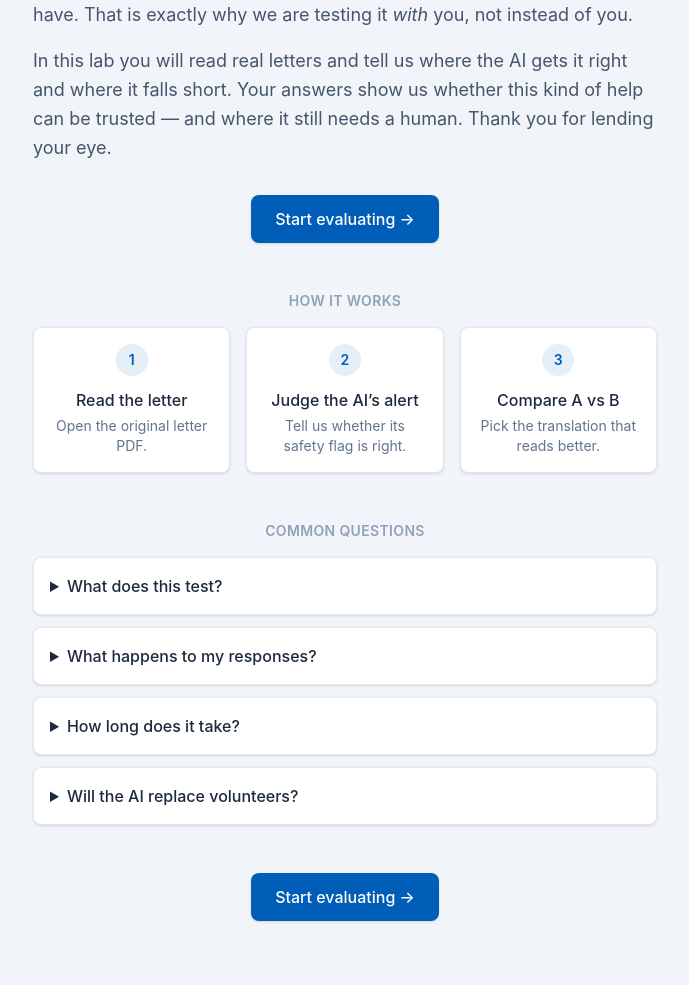
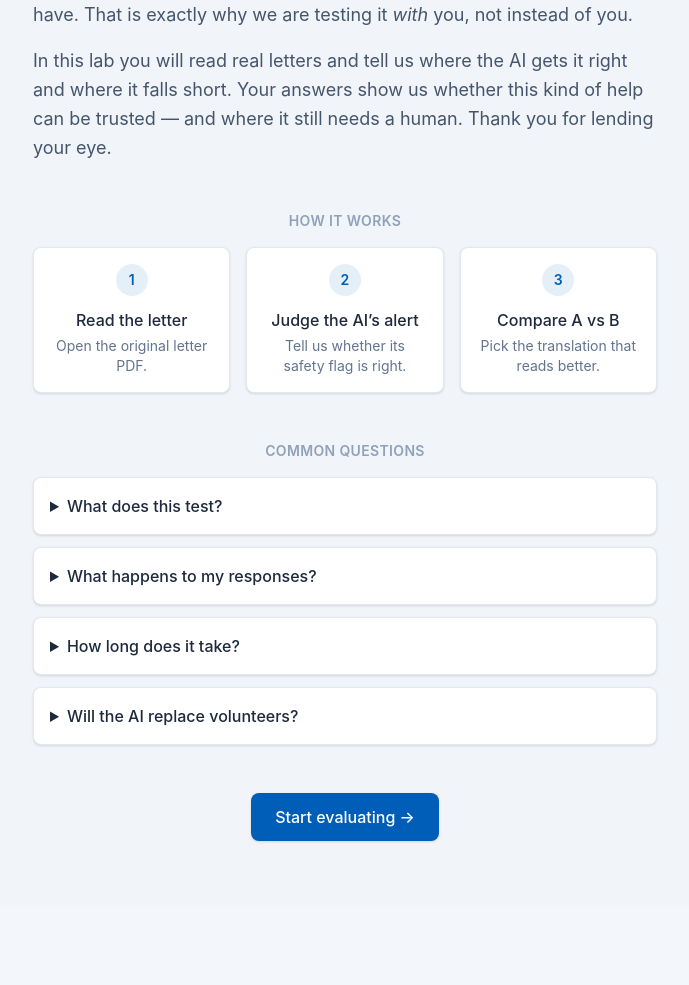
Before and after one commit to CompassionCH/ai-integration-in-letters-lab, a Python web app: template templates/home.html in a window 1280 px wide. Shown: the part 556-1541 px from the top of the page, without its empty margins (295-984 px from the left). After the commit the page ends 1399 px from the top, so only its background shows below. Run offline with Jinja, Linux system fonts and the light colour scheme; the template is opened without the code that fills it, so the values that code supplies are empty; style sheets or scripts are compiled from the project's sources; some libraries are stand-ins or nearby versions; some web fonts are replaced.

Commit message:
T-UI-07: single intro CTA
  - Remove the upper "Start evaluating" CTA block (before the "How it works"
    section) from the intro page
  - Keep the single CTA after the FAQ and refresh its now-stale comment

```diff
--- a/templates/home.html
+++ b/templates/home.html
@@ -36,14 +36,6 @@
       help can be trusted &mdash; and where it still needs a human. Thank you for
       lending your eye.
     </p>
-  </div>
-
-  {# Primary call to action. /start is the next page in the flow (built separately). #}
-  <div class="mt-8 text-center">
-    <a href="/start"
-       class="inline-flex items-center justify-center rounded-lg bg-compassion px-6 py-3 text-base font-medium text-white shadow-sm transition hover:bg-compassion/90">
-      Start evaluating &rarr;
-    </a>
   </div>
 
   {# How it works — three steps mirroring the reading order of the evaluation page. #}
@@ -110,7 +102,7 @@
     </div>
   </section>
 
-  {# Repeated call to action at the bottom of the page. #}
+  {# The single call to action. placed after the intro, How-it-works and FAQ. #}
   <div class="mt-12 text-center">
     <a href="/start"
        class="inline-flex items-center justify-center rounded-lg bg-compassion px-6 py-3 text-base font-medium text-white shadow-sm transition hover:bg-compassion/90">
```
